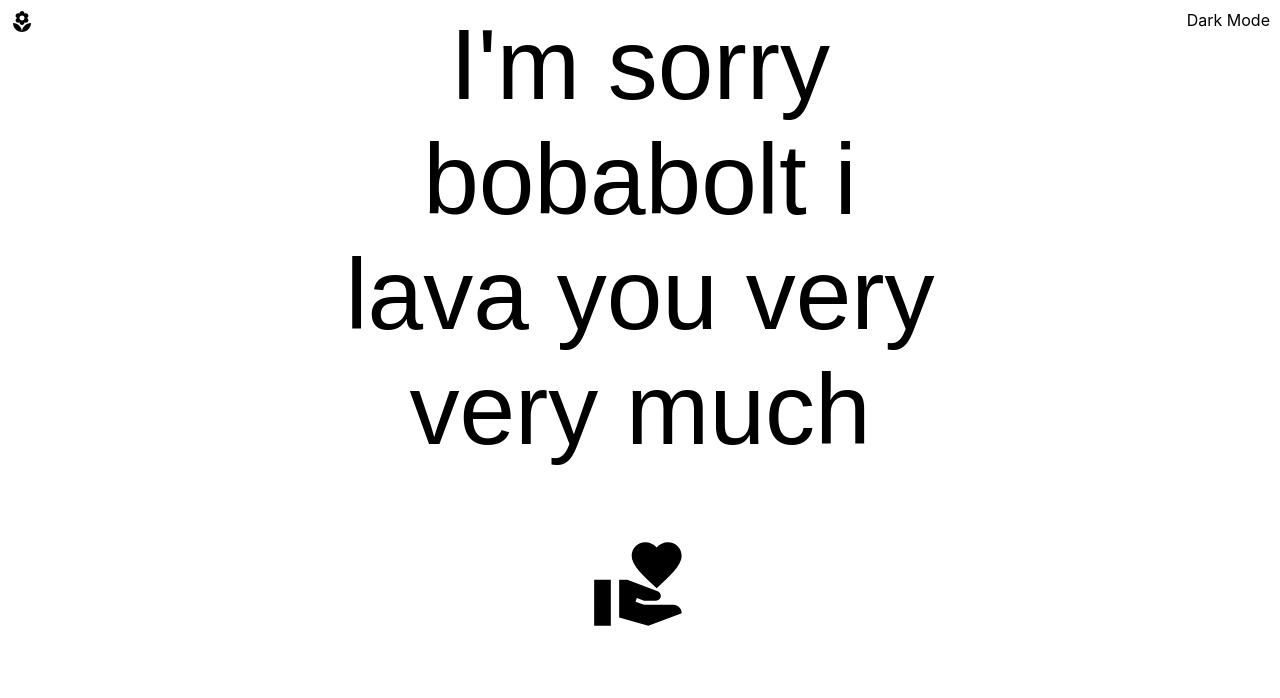
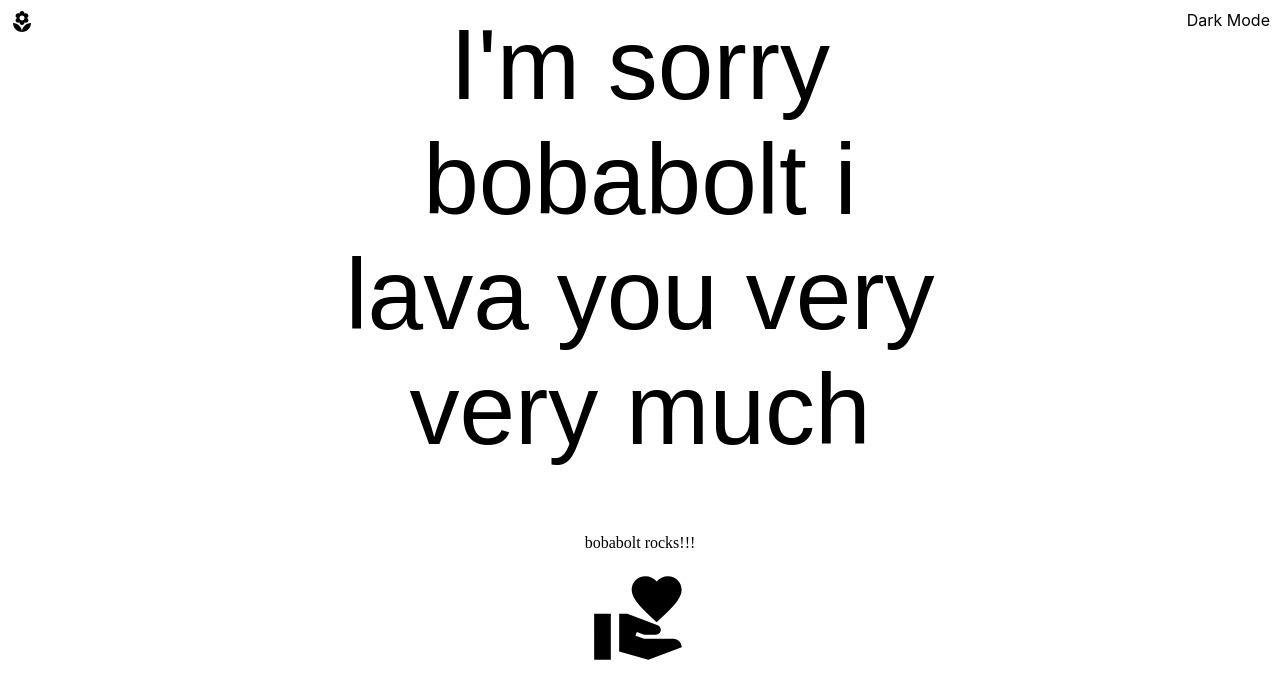
Before and after one commit to benguo2003/website, a React (Create React App) app in the folder ben-personal-website/: page / in a window 1280 px wide. Both pictures are taken after a click on the icon 22 px from the left and 22 px from the top of the page. Shown: the top 698 px of the page. Built offline with nearby package versions, Linux system fonts and the light colour scheme; some icons are missing; a web font is replaced by a local one.

Commit message:
addition to bobabolt

```diff
--- a/ben-personal-website/src/Content.js
+++ b/ben-personal-website/src/Content.js
@@ -41,6 +41,7 @@ function Content() {
             {isIconClicked ? (
                 <div class="content">
                     <h1>I'm sorry bobabolt i lava you very very much</h1>
+                    <p> bobabolt rocks!!! </p>
                     <SvgIcon style={{fontSize: 100}}>
                         <VolunteerActivismIcon />
                     </SvgIcon>
```
